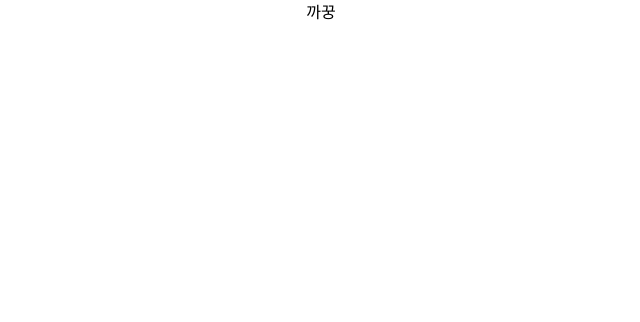
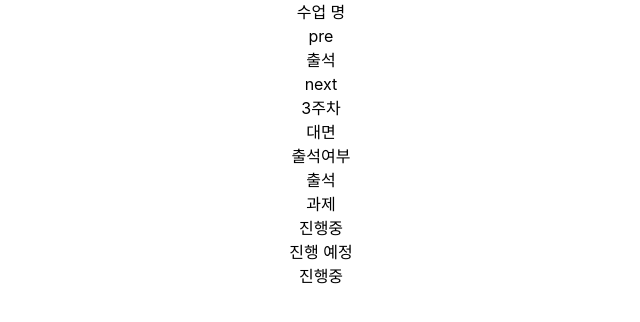
Before and after one commit to devdubu/Hanbat_univ_-senier_project, a React (Create React App) app: page /classroom/home in a window 1280 px wide. Shown: the top 322 px of the page, without its empty margins (319-959 px from the left). Built offline with nearby package versions, Linux system fonts and the light colour scheme.

Commit message:
progress ClassroomHome.js

```diff
--- a/src/App.js
+++ b/src/App.js
@@ -5,7 +5,7 @@ import NotFound from "./Component/NotFound";
 import Login from "./Component/Login/Login";
 import Register from "./Component/Login/Register";
 import Classroom from "./Component/Student/Classroom";
-import ClassroomDetail from "./Component/Student/ClassroomDetail";
+import ClassroomHome from "./Component/Student/ClassroomHome";
 import React from 'react';
 
 function App() {
@@ -17,7 +17,7 @@ function App() {
             <Route path="/register" element={<Register/>}></Route>
             <Route path="/students*" element={<Students />}></Route>
             <Route path="/classroom" element={<Classroom/>}></Route>
-            <Route path="/classroom/home" element={<ClassroomDetail/>}/>
+              <Route path="/classroom/home" element={<ClassroomHome/>}/>
 
 
             {/* 상단에 위치하는 라우트들의 규칙을 모두 확인, 일치하는 라우트가 없는경우 처리 */}
--- a/src/Component/Student/ClassroomDetail.js
+++ /dev/null
@@ -1,10 +0,0 @@
-import React from 'react';
-
-
-export default function ClassroomDetail() {
-    return(
-        <div>
-            <h1>까꿍</h1>
-        </div>
-    )
-}
--- /dev/null
+++ b/src/Component/Student/ClassroomHome.js
@@ -0,0 +1,94 @@
+import React from 'react';
+
+
+export default function ClassroomHome() {
+    /*
+        메인 수업 홈페이지에 학생들은
+        수업 차수 vs 요약 정리 두가지로 보여줄 수 있지만 우선은 요약 정리로
+
+        출석
+            - 수업 차수를 바꾸는 기능
+            - 대면, 비대면인지 알려주는 기능
+            - 출석 여부에 대해서 알려주는 기능
+            - 전자 출석으로 바로 넘어가는 기능
+        시험
+            - 몇번의 시험이 있는지 알려줌, 만약 시험 성적이 나왔다면, 2차 비밀번호를 설정하면 볼수 있다.
+            - 시험의 이의 신청 버튼
+            - 시험이 있을 시에는 장소와 시간 등을 표기해줌
+        과제
+            - 진행 예정, 진행중, 마감 등의 섹션을 나누고 그에 나의 제출 정보
+
+     */
+
+    return(
+        <div>
+            {/*
+            **************************************************
+            ********************* 출석 ************************
+            **************************************************
+            */}
+            <div>
+                <div><h1>수업 명</h1></div>
+            </div>
+            <div>
+                <div>
+                    <div>
+                        <div>
+                            <p>pre</p>
+                        </div>
+                        <h1>출석</h1>
+                        <div>
+                            <p>next</p>
+                        </div>
+                    </div>
+                    <div>
+                        <div>
+                            <div>
+                                <p>3주차</p>
+                            </div>
+                            <div>
+                                <p>대면</p>
+                            </div>
+                            <div>
+                                <p>출석여부</p>
+                            </div>
+                            <div>
+                                <button>출석</button>
+                            </div>
+                        </div>
+                    </div>
+                </div>
+            </div>
+            {/*
+            **************************************************
+            ********************* 과제 ************************
+            **************************************************
+            */}
+            <div>
+                <div>
+                    <h1>과제</h1>
+                </div>
+                <div>
+                    <div>
+                        <div>
+                            <h2>진행중</h2>
+                        </div>
+                    </div>
+                    <div>
+                        <div>
+                            <h2>진행 예정</h2>
+                        </div>
+                    </div>
+                    <div>
+                        <div>
+                            <h2>진행중</h2>
+                        </div>
+                    </div>
+                </div>
+            </div>
+
+        </div>
+
+
+)
+}
```
